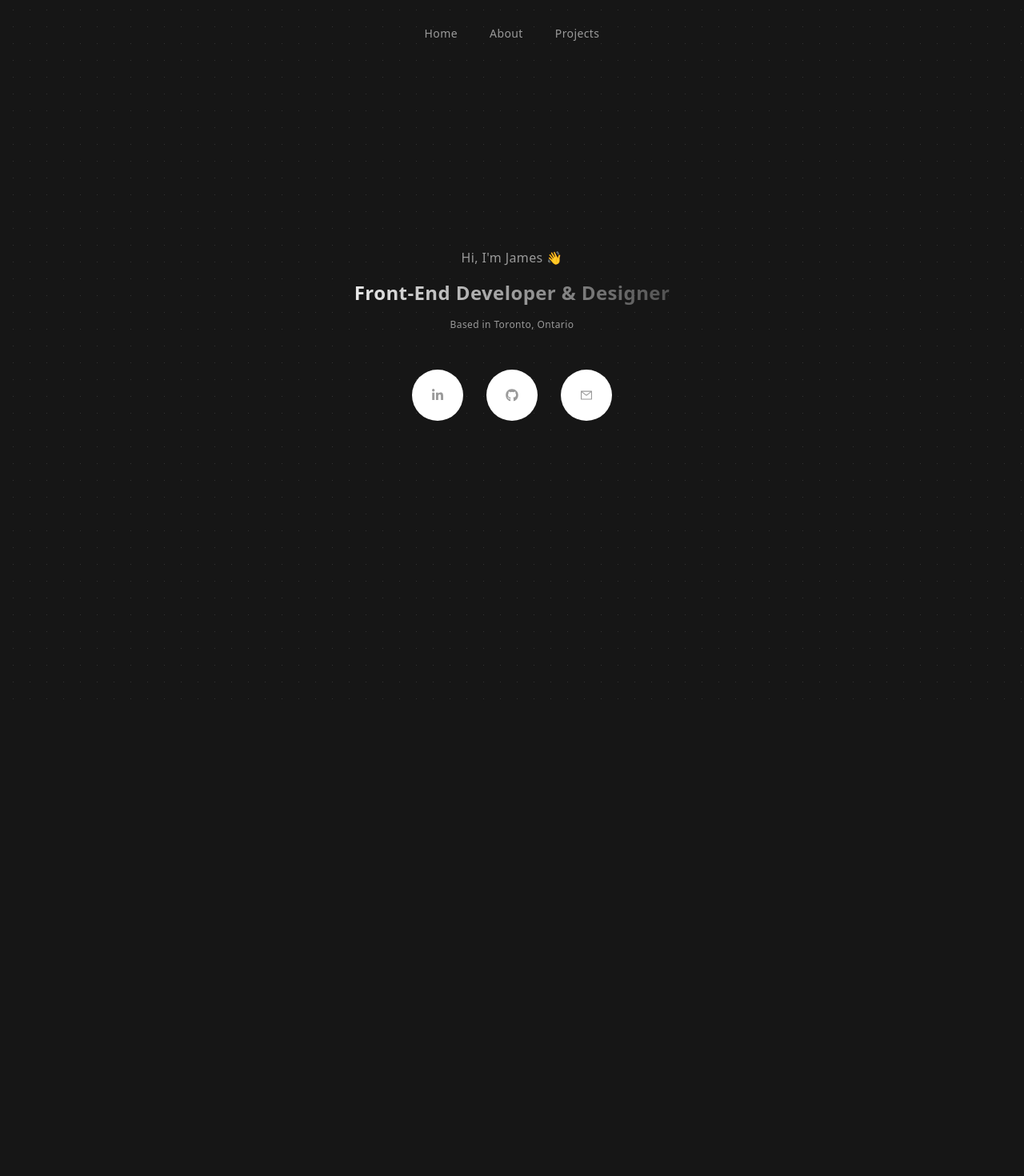
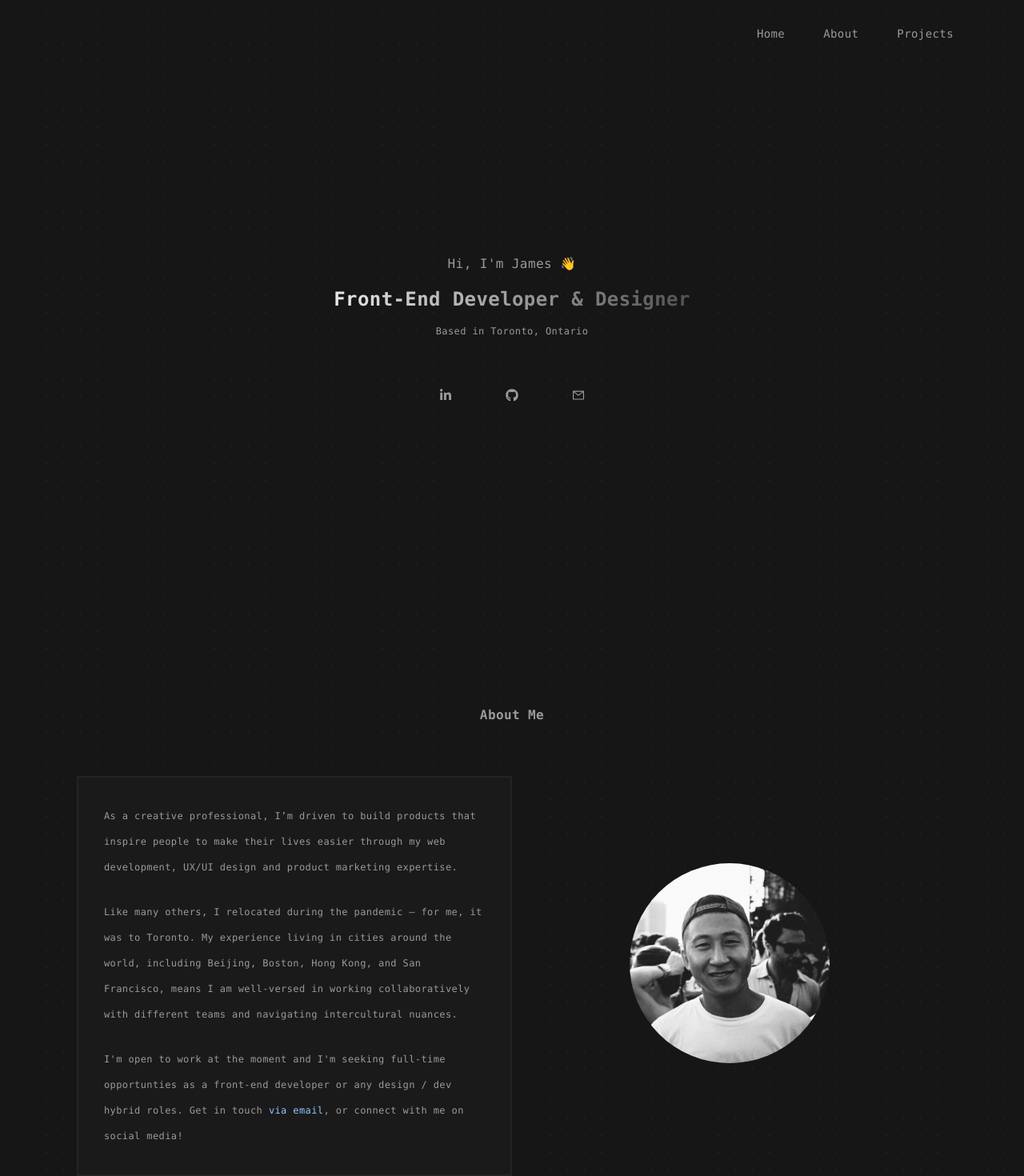
Before and after one commit to james-kwok/portfolio, a Next.js app: page / in a window 1280 px wide. Shown: the part 30-1500 px from the top of the page at 80% size. Before the commit the page ends 912 px from the top, so only its background shows below. Built offline with nearby package versions, Linux system fonts and the light colour scheme.

Commit message:
styling & about section

```diff
--- /dev/null
+++ b/src/components/About.tsx
@@ -0,0 +1,48 @@
+import React from 'react';
+import Image from 'next/image';
+import profile from '../../public/assets/about.jpg';
+
+const About = () => {
+  return (
+    <div className="w-full px-16 md:px-24">
+      <h2 className="text-base w-full mb-8 md:mb-16 md:text-center">About Me</h2>
+      <div className="max-w-[1240px] w-full flex flex-wrap justify-center">
+        <div className="md:w-[50%] m-auto flex justify-center md:order-2">
+          <Image
+            className="w-[100%] max-w-[250px] h-auto rounded-full mb-8"
+            src={profile}
+            alt="profile picture"
+            width="200"
+            height="200"
+          />
+        </div>
+        <div className="md:w-[50%] bg-[#1a1a1a] border-2 p-8 border-[#242424]">
+          <p className="text-xs leading-8 mb-6">
+            As a creative professional, I’m driven to build products that
+            inspire people to make their lives easier through my web
+            development, UX/UI design and product marketing expertise.
+          </p>
+          <p className="text-xs leading-8 mb-6">
+            Like many others, I relocated during the pandemic — for me, it was
+            to Toronto. My experience living in cities around the world,
+            including Beijing, Boston, Hong Kong, and San Francisco, means I am
+            well-versed in working collaboratively with different teams and
+            navigating intercultural nuances.
+          </p>
+          <p className="text-xs leading-8">
+            I'm open to work at the moment and I'm seeking full-time
+            opportunties as a front-end developer or any design / dev hybrid
+            roles. Get in touch
+            <a className="text-blue-300" href="mailto:kinkwan.j@gmail.com">
+              {' '}
+              via email
+            </a>
+            , or connect with me on social media!
+          </p>
+        </div>
+      </div>
+    </div>
+  );
+};
+
+export default About;
--- a/src/components/Main.tsx
+++ b/src/components/Main.tsx
@@ -4,22 +4,22 @@ import { AiOutlineMail } from 'react-icons/ai';
 
 const Main = () => {
   return (
-    <div className="w-full h-screen text-center px-8 pb-28">
-      <div className="max-w-[1240px] w-full h-full mx-auto flex justify-center items-center">
+    <div className="w-full h-screen text-center px-8">
+      <div className="max-w-[1240px] w-full h-full mx-auto flex justify-center items-center pb-28">
         <div>
           <p className="text-base">Hi, I'm James 👋</p>
           <h1 className="py-4 max-w-[100%] text-2xl m-auto text-transparent bg-clip-text bg-gradient-to-r from-[#e9e9e9] to-[#515151]">
             Front-End Developer & Designer
           </h1>
           <p className="pb-8 text-xs">Based in Toronto, Ontario</p>
-          <div className="flex items-center justify-between max-w-[250px] m-auto py-4">
-            <div className="rounded-full bg-white p-6 cursor-pointer hover:scale-105 ease-in duration-200">
+          <div className="flex items-center justify-around max-w-[250px] m-auto py-4">
+            <div className="rounded-full p-4 cursor-pointer hover:scale-110 ease-in duration-200">
               <FaLinkedinIn />
             </div>
-            <div className="rounded-full bg-white p-6 cursor-pointer hover:scale-105 ease-in duration-200">
+            <div className="rounded-full p-4 cursor-pointer hover:scale-110 ease-in duration-200">
               <FaGithub />
             </div>
-            <div className="rounded-full bg-white p-6 cursor-pointer hover:scale-105 ease-in duration-200">
+            <div className="rounded-full p-4 cursor-pointer hover:scale-110 ease-in duration-200">
               <AiOutlineMail />
             </div>
           </div>
--- a/src/components/Navbar.tsx
+++ b/src/components/Navbar.tsx
@@ -11,21 +11,21 @@ const Navbar = () => {
   };
   return (
     <div className="w-full h-20 z-[100] mt-8">
-      <div className="flex justify-end md:justify-center items-center w-full h-full px-8 2xl:px-16">
+      <div className="flex justify-end items-center w-full h-full px-16 2xl:px-24">
         <div>
           <ul className="hidden md:flex">
             <Link href="/">
-              <li className="text-sm hover:underline decoration-2">
+              <li className="mx-6 text-sm hover:underline decoration-2">
                 Home
               </li>
             </Link>
             <Link href="/">
-              <li className="ml-10 text-sm hover:underline decoration-2">
+              <li className="mx-6 text-sm hover:underline decoration-2">
                 About
               </li>
             </Link>
             <Link href="/">
-              <li className="ml-10 text-sm hover:underline decoration-2">
+              <li className="mx-6 text-sm hover:underline decoration-2">
                 Projects
               </li>
             </Link>
--- a/src/components/Sidebar.tsx
+++ b/src/components/Sidebar.tsx
@@ -43,18 +43,18 @@ const Sidebar: React.FC<Props> = ({ nav, handleNav }) => {
         <div className="py-4 flex flex-col">
           <ul>
             <Link href="/">
-              <li className="py-4 text-sm">Home</li>
+              <li className="py-4 text-sm hover:text-[#161616]">Home</li>
             </Link>
             <Link href="/">
-              <li className="py-4 text-sm">About</li>
+              <li className="py-4 text-sm hover:text-[#161616]">About</li>
             </Link>
             <Link href="/">
-              <li className="py-4 text-sm">Projects</li>
+              <li className="py-4 text-sm hover:text-[#161616]">Projects</li>
             </Link>
           </ul>
           <div className="pt-4 w-[80%]">
-            <div className="flex items-center justify-between my-4 w-full sm:w-[80%]">
-              <div className="rounded-full shadow-lg shadow-gray-400 p-3 cursor-pointer hover:scale-105 ease-in duration-200">
+            <div className="flex items-center justify-between my-4 w-[35%] sm:w-[80%]">
+              <div className="p-1 cursor-pointer hover:scale-110 ease-in duration-200">
                 <Link
                   href="https://www.linkedin.com/in/itsjameskwok/"
                   rel="noopener noreferrer"
@@ -63,7 +63,7 @@ const Sidebar: React.FC<Props> = ({ nav, handleNav }) => {
                   <FaLinkedinIn />
                 </Link>
               </div>
-              <div className="rounded-full shadow-lg shadow-gray-400 p-3 cursor-pointer hover:scale-105 ease-in duration-200">
+              <div className="p-1 cursor-pointer hover:scale-110 ease-in duration-200">
                 <Link
                   href="https://github.com/james-kwok"
                   rel="noopener noreferrer"
@@ -72,7 +72,7 @@ const Sidebar: React.FC<Props> = ({ nav, handleNav }) => {
                   <FaGithub />
                 </Link>
               </div>
-              <div className="rounded-full shadow-lg shadow-gray-400 p-3 cursor-pointer hover:scale-105 ease-in duration-200">
+              <div className="p-1 cursor-pointer hover:scale-110 ease-in duration-200">
                 <Link
                   href="/"
                   onClick={() =>
--- a/src/pages/index.tsx
+++ b/src/pages/index.tsx
@@ -1,6 +1,7 @@
 import Head from 'next/head';
 import Navbar from '@/components/Navbar';
 import Main from '@/components/Main';
+import About from '@/components/About';
 
 export default function Home() {
   return (
@@ -11,6 +12,7 @@ export default function Home() {
       </Head>
       <Navbar />
       <Main />
+      <About />
     </div>
   );
 }
--- a/src/styles/globals.css
+++ b/src/styles/globals.css
@@ -4,7 +4,7 @@
 
 @layer base {
     body {
-        @apply box-border m-0 bg-[#161616] text-[#9a9a9a] tracking-wide bg-bg-texture
+        @apply box-border m-0 font-mono bg-[#161616] text-[#9a9a9a] tracking-wide bg-bg-texture
     }
 
     h1, h2, h3, h4, h5, h6 {
--- a/tsconfig.json
+++ b/tsconfig.json
@@ -18,6 +18,6 @@
       "@/*": ["./src/*"]
     }
   },
-  "include": ["next-env.d.ts", "**/*.ts", "**/*.tsx"],
+  "include": ["next-env.d.ts", "**/*.ts", "**/*.tsx", "additional.d.ts"],
   "exclude": ["node_modules"]
 }
```
Also changed, not shown: public/assets/about.jpg (added).
